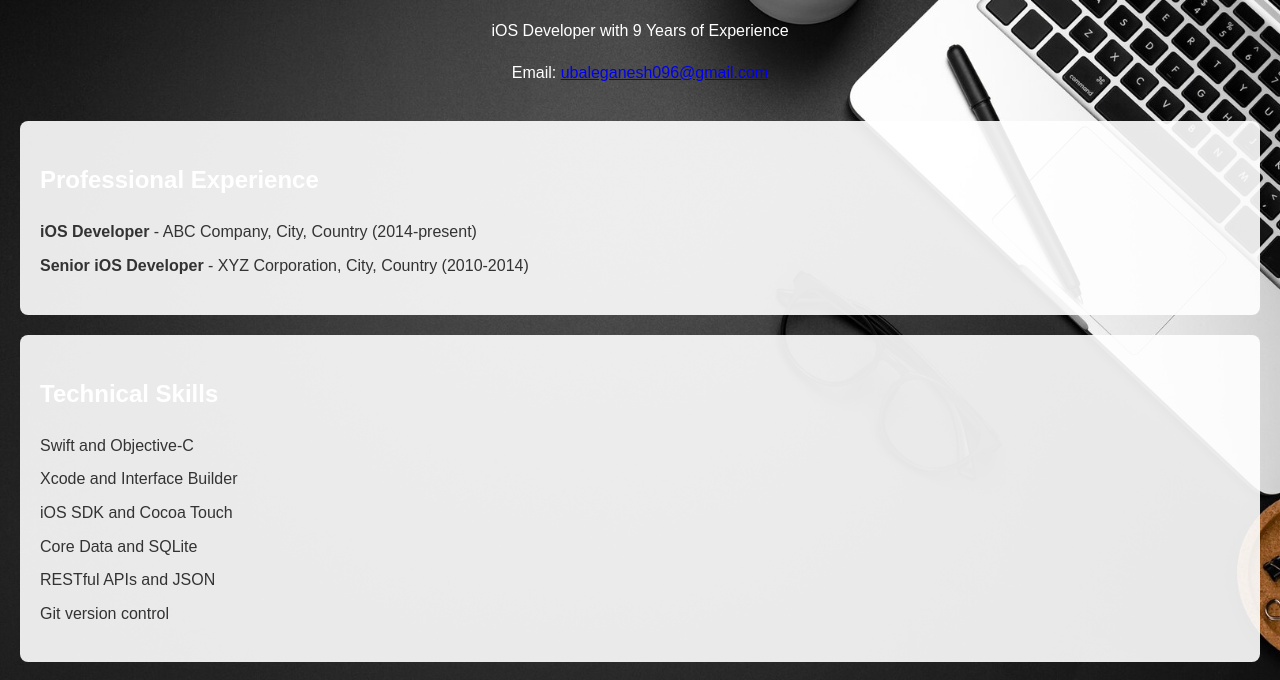
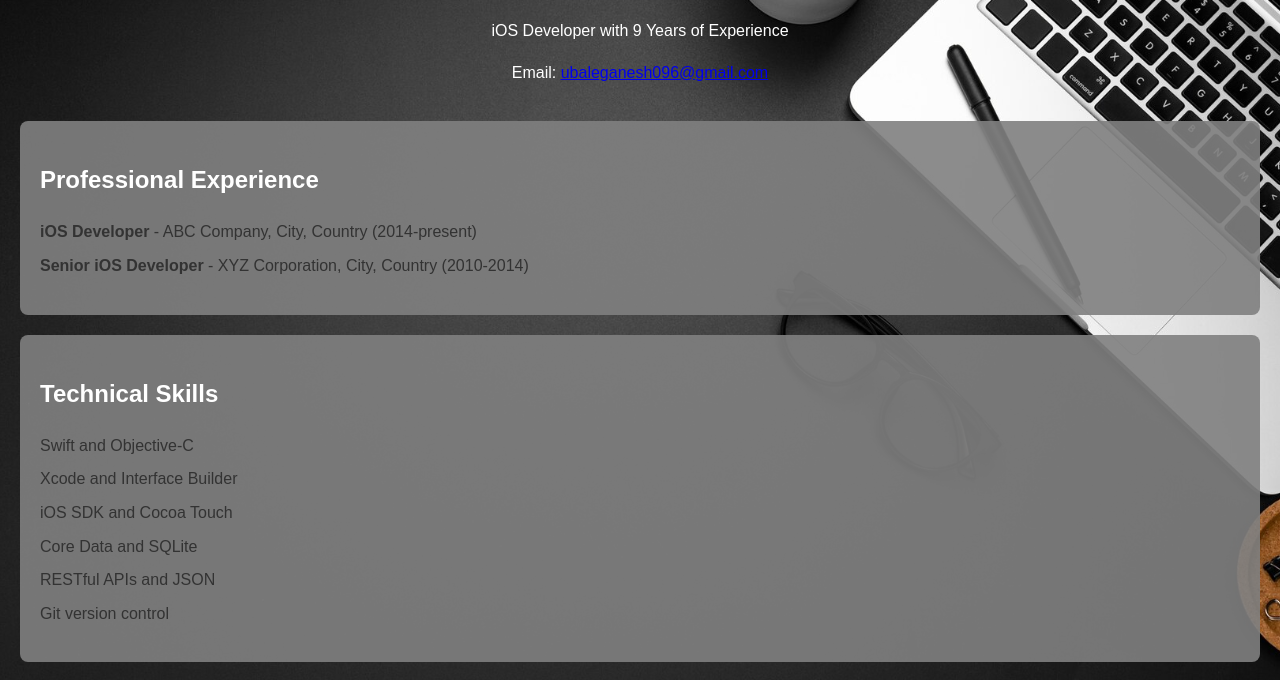
Before and after one commit to GaneshUbale/GaneshResume, a plain HTML site: page index.html in a window 1280 px wide. Shown: the part 116-796 px from the top of the page. Drawn offline with Linux system fonts and the light colour scheme.

Commit message:
Update  section background color index.html

```diff
--- a/index.html
+++ b/index.html
@@ -26,7 +26,7 @@
         section {
             margin-bottom: 20px;
             color: #333; /* Set content color for better readability */
-            background-color: rgba(255, 255, 255, 0.9); /* Add a semi-transparent white background to improve text visibility */
+            background-color: rgba(128, 128, 128, 0.9); /* Add a semi-transparent white background to improve text visibility */
             padding: 20px;
             border-radius: 8px;
         }
```
